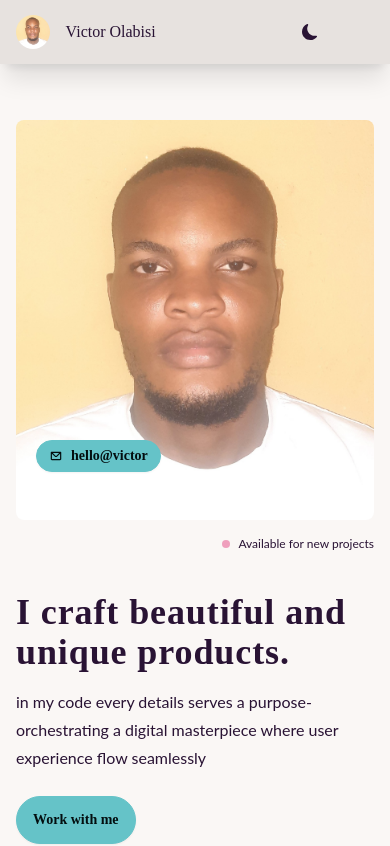
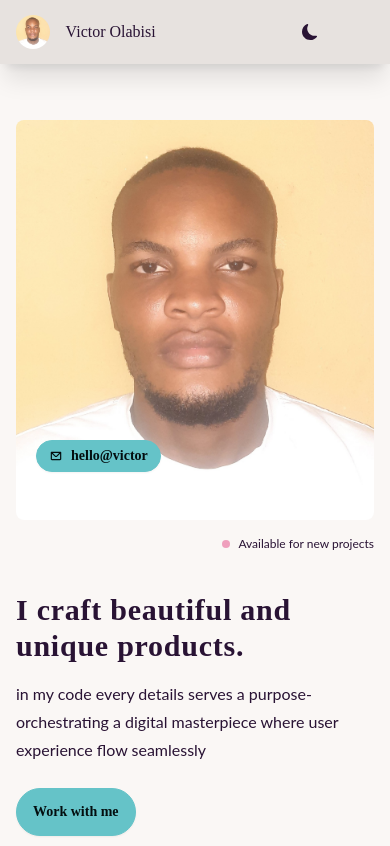
Before and after one commit to vtechwise/reactjs-portfolio, a React (Vite) app: page / in a window 390 px wide. Shown: the top 846 px of the page. Built offline with nearby package versions, Linux system fonts and the light colour scheme; some icons are missing.

Commit message:
adjust fontsize

```diff
--- a/src/component/Hero.jsx
+++ b/src/component/Hero.jsx
@@ -35,7 +35,7 @@ const Hero = () => {
         </div>
         <div className="sm:order-first flex flex-col justify-between gap-y-28">
           <div className="">
-            <h1 className="text-4xl md:text-5xl lg:text-6xl tracking-wide font-semibold max-w-xl">
+            <h1 className="text-3xl md:text-5xl lg:text-6xl tracking-wide font-semibold max-w-xl">
               I craft beautiful and unique products.
             </h1>
             <p className="mt-4 leading-7 ">
```
